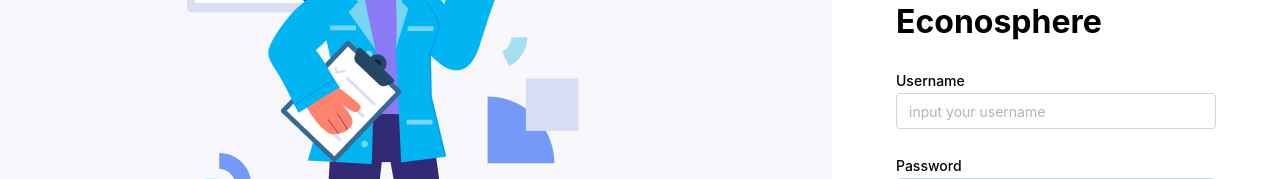
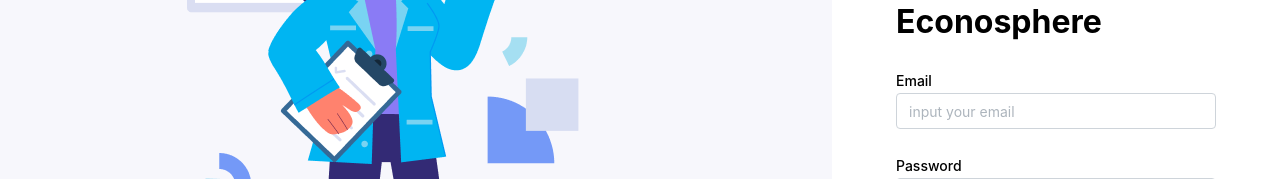
Before and after one commit to Schitzos/tanstack-query-example, a Next.js app: page /login in a window 1280 px wide. Shown: the part 236-415 px from the top of the page. Built offline with nearby package versions, Linux system fonts and the light colour scheme.

Commit message:
feat: alliassing api

```diff
--- /dev/null
+++ b/env.d.ts
@@ -0,0 +1 @@
+BASIC_AUTH = 'Basic ZWNvbm9zcGhlcmU6ZDQ4OTYxMmNkMGRjOTVhOWUyNWIxZjA5ZGM2OGI1ODI3Njg5NGI0MWZhMGFhNjU5ZWFkMWQwMWViZDczMDMyZg=='
--- a/package.json
+++ b/package.json
@@ -15,6 +15,7 @@
     "@mantine/dates": "^7.1.2",
     "@mantine/hooks": "7.1.2",
     "@mantine/modals": "^7.1.2",
+    "@mantine/notifications": "^7.1.2",
     "@mantine/nprogress": "^7.1.2",
     "@tabler/icons-react": "^2.20.0",
     "@tanstack/react-query": "^4.36.1",
--- a/src/app/layout.tsx
+++ b/src/app/layout.tsx
@@ -1,8 +1,10 @@
 import '@mantine/core/styles.css';
+import '@mantine/notifications/styles.css';
 import React from 'react';
 import {  ColorSchemeScript } from '@mantine/core';
 // import DashboardLayout from '../layout/dasboard';
 import ContextProvider from '@/context';
+import { Notifications } from '@mantine/notifications';
 
 export const metadata = {
   title: 'Mantine Next.js template',
@@ -25,6 +27,7 @@
           {/* <DashboardLayout> */}
           {children}
           {/* </DashboardLayout> */}
+          <Notifications />
         </ContextProvider>
       </body>
     </html>
--- a/src/components/forms/loginForm/index.tsx
+++ b/src/components/forms/loginForm/index.tsx
@@ -6,10 +6,10 @@
 import { yupResolver } from '@hookform/resolvers/yup';
 import { loginSchema } from './validation';
 import { Mutation } from '@/utils/query';
-import { login } from '@/services/auth';
+import { authLogin } from '@/services/auth';
 
 interface FormData {
-  username: string;
+  email: string;
   password: string;
 }
 
@@ -22,7 +22,8 @@
     resolver: yupResolver(loginSchema),
   });
 
-  const handleLoginMutation = Mutation(login,()=>{});
+  const handleLoginMutation = Mutation(authLogin,()=>{});
+
   const handleLoginForm = (formValue: FormData) => {
     handleLoginMutation.mutate(formValue)
   }
@@ -30,10 +31,10 @@
   return (
     <form onSubmit={handleSubmit(handleLoginForm)} className={styles.formContainer}>
       <TextInput
-        label="Username"
-        placeholder="input your username"
-        error={errors.username?.message}
-        {...register('username')}
+        label="Email"
+        placeholder="input your email"
+        error={errors.email?.message}
+        {...register('email')}
       />
       <PasswordInput
         label="Password"
--- a/src/components/forms/loginForm/validation.ts
+++ b/src/components/forms/loginForm/validation.ts
@@ -2,7 +2,10 @@
 
 export const loginSchema = yup
   .object({
-    username: yup.string().required('Username is required'),
+    email: yup
+      .string()
+      .email('Invalid email address')
+      .required('Email is required'),
     password: yup.string().required('Password is required'),
   })
   .required();
--- a/src/services/auth/index.ts
+++ b/src/services/auth/index.ts
@@ -1,10 +1,13 @@
 
-export function login() {
+export function authLogin() {
   const options = {
-    url:'https://apidev.econosphere.id/ec2/adminapp/v1/admins/auth/signin',
+    // url:`${process.env.NEXT_PUBLIC_BASE_URL}/admins/auth/signin`,
+    url:`/api/auth/login`,
     method:'POST',
-    headers: {
-      'Content-Type': 'application/json',
+    message:{
+      title:'Welcome',
+      success:'Berhasil login',
+      error:''
     }
   }
 
--- a/src/utils/axiosAdapter.ts
+++ b/src/utils/axiosAdapter.ts
@@ -1,6 +1,5 @@
 import axios from 'axios';
 
 export default function AxiosAdapters(options: any) {
-  console.log(options)
   return axios(options).then(res => res.data);
 }
--- a/src/utils/query.ts
+++ b/src/utils/query.ts
@@ -1,5 +1,6 @@
 import { useMutation, useQuery } from '@tanstack/react-query';
 import AxiosAdapters from './axiosAdapter';
+import { notifications } from '@mantine/notifications';
 
 interface QueryProps {
   key: string;
@@ -31,12 +32,17 @@
 }
 
 export function Mutation(options:any, callback: (() => void) | undefined) {
+  const config = options()
   return useMutation(
     (payload:any) => {
-      return excuteFetch(payload,options());
+      return excuteFetch(payload,config);
     },
     {
       onSuccess: (res) => {
+        notifications.show({
+          title: config.message.title,
+          message: config.message.success,
+        })
         callback && callback();
         return res;
       },
```
Also changed, not shown: next.config.js (+12 -0 lines), src/app/api/auth/login/route.ts (added, +17 -0 lines), 2 other files (tests, documents, lock files or other folders).
